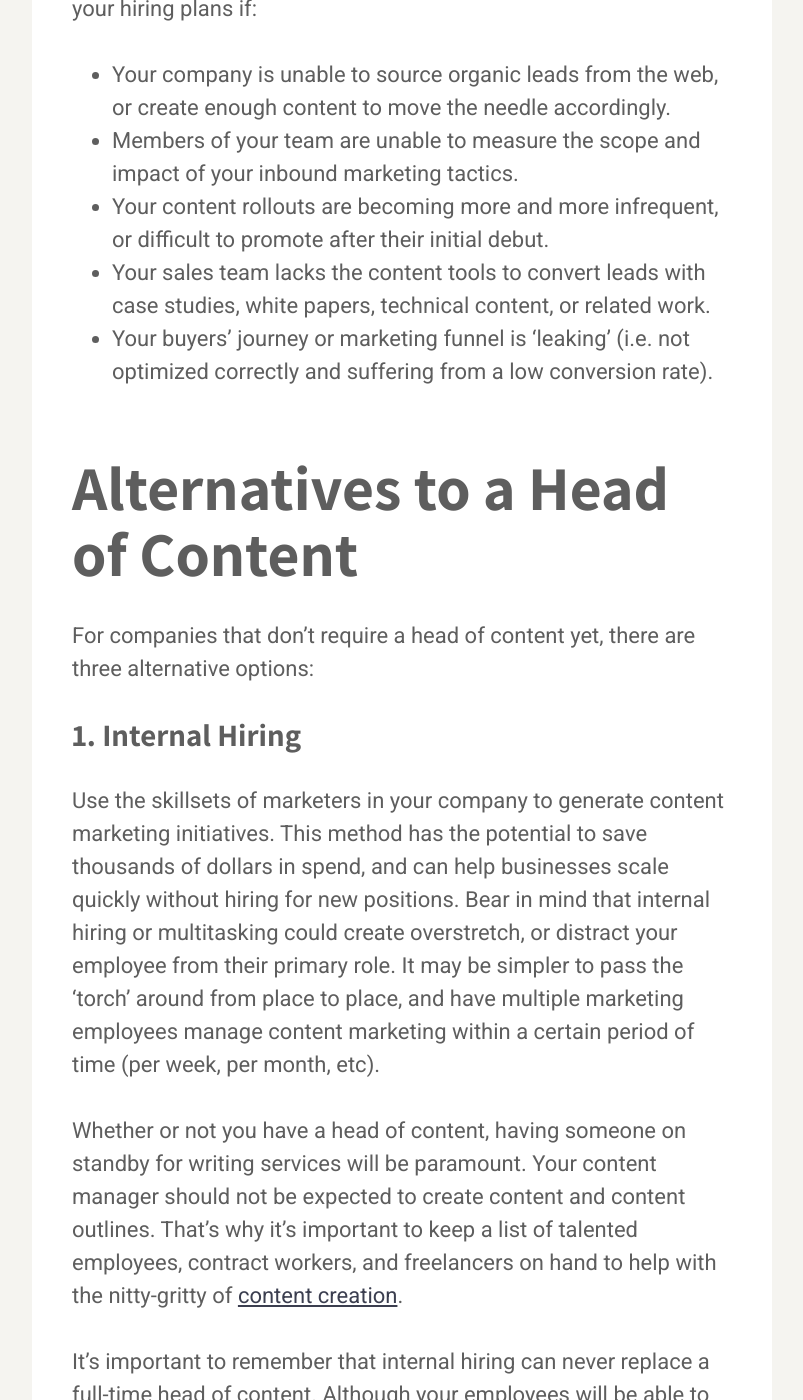
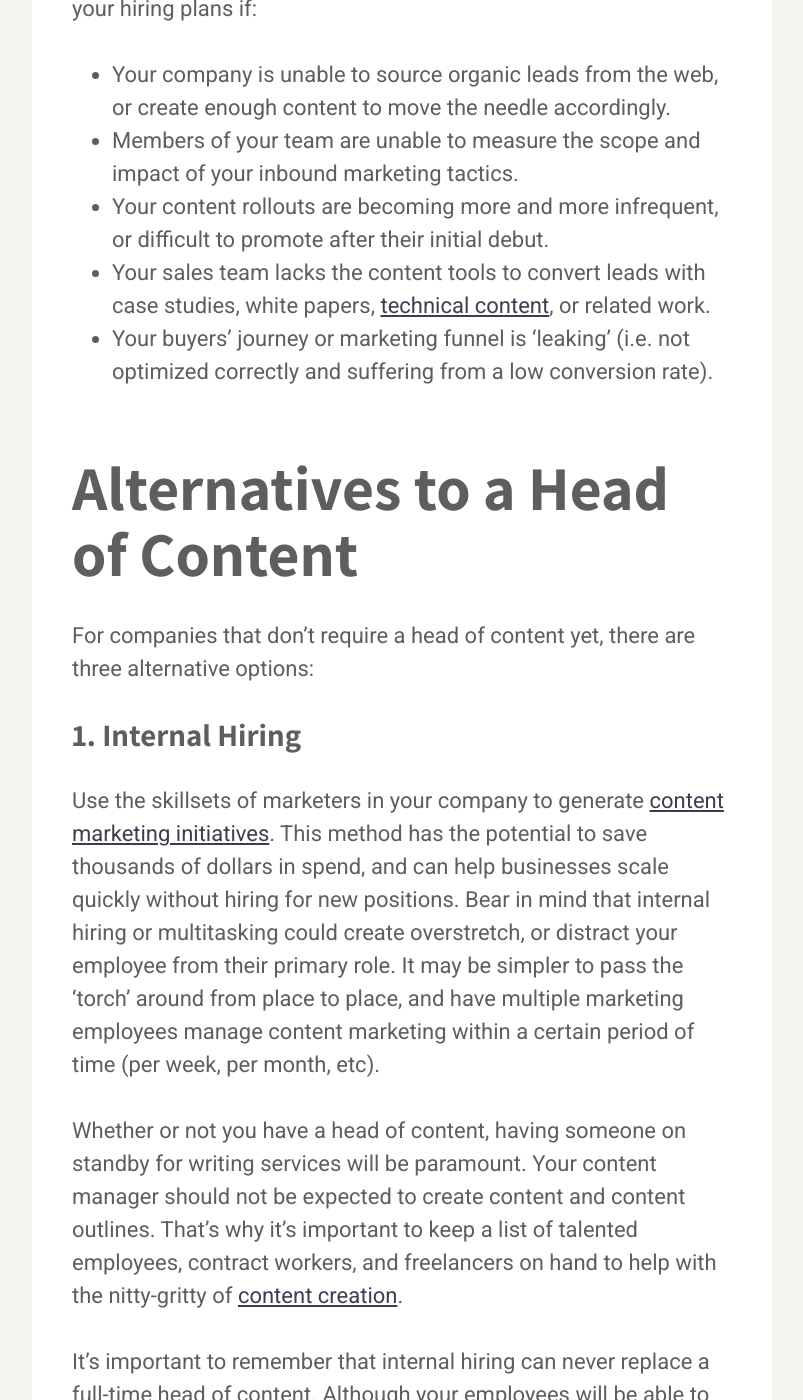
Before and after one commit to karllhughes/learn, a Jekyll site: the page built from _posts/2021-10-01-what-is-a-head-of-content.md, in a window 1280 px wide and 1400 px high, scrolled down 5057 px. Shown: the whole window, without its empty margins (238-1041 px from the left). Built offline with Jekyll 4.4.1, drawn with Linux system fonts in a browser that asks for light colours; a script that is not in the unit is left out; some of the changed text lies outside the part shown.

Commit message:
Update Posts “2021-10-01-what-is-a-head-of-content”

```diff
--- a/_posts/2021-10-01-what-is-a-head-of-content.md
+++ b/_posts/2021-10-01-what-is-a-head-of-content.md
@@ -12,11 +12,11 @@
 ---
 In our age of digital adoption and value-driven marketing, a head of content is increasingly important for startup success. In this article, we’re going to get familiarized with major topics on the subject:
 
-- What is a head of content?
-- Characteristics of a head of content
-- When you need a head of content
-- Alternatives to a head of content
-- Making the right call for your business
+* What is a head of content?
+* Characteristics of a head of content
+* When you need a head of content
+* Alternatives to a head of content
+* Making the right call for your business
 
 ## What Is a Head of Content?
 
@@ -24,9 +24,9 @@
 
 Content can take the form of text, audio, or video, and appear in almost any digital space. The brainstorming, administration, and management of content will stem from your [content manager](https://blog.hubspot.com/marketing/content-manager?toc-variant-a=) (also called a head of content). Their daily tasks fall into three categories:
 
-- The creation of a holistic content strategy.
-- The management of other members of the content team (like graphic designers, copywriters, and freelancers).
-- The monitoring of analytics to direct data-driven and evolving content plans.
+* The creation of a holistic content strategy.
+* The management of other members of the content team (like graphic designers, copywriters, and freelancers).
+* The monitoring of analytics to direct data-driven and evolving content plans.
 
 While they may not always be doing actual content creation, they will be heavily involved with its development. By supervising content generation, heads of content work closely with marketing teams, sales groups, and the CMO of your company. Their primary objective is to actualize and promote online content, making a measurable difference on your ROI.
 
@@ -34,13 +34,14 @@
 
 These marketing gurus are ‘T’ shaped professionals, meaning they have a wide span of industry knowledge and a deep understanding of content, SEO, and content marketing initiatives. Realistically, they should embody key traits that keep your company on the cutting edge of inbound strategy, and heads of content must:
 
-- Stay current with the latest content platforms and trends.
-- Have a broad understanding of what makes good content.
-- Be able to enact best practices across all your content, harnessing SEO, social media, evergreen posting, and more.
+* Stay current with the latest content platforms and trends.
+* Have a broad understanding of what makes good content.
+* Be able to enact best practices across all your content, harnessing SEO, social media, evergreen posting, and more.
 
 As the head of content has seniority over members of the marketing department, they should exhibit strong leadership qualities.  They must be quick to meet deadlines, flexible on the fly, and able to respond well to revisions. They are skilled at adapting their writing to meet your brand voice and tone, and can work with or without an established rubric.
 
 Before you hire a head of content, you should make sure they are familiar with your niche. Even if your candidate has years of experience in content, they may not be comfortable working within your tech stack, programs, or products. Take time to source a head of content that exhibits these [key traits](https://uplandsoftware.com/kapost/resources/blog/how-to-hire-a-great-content-manager/):
+
 1. Detail oriented in every sense of the word. Your content manager needs to keep track of all efforts, and know where to access content at any time. They should be able to check blog posts, articles, emails, and other forms of content for proper grammar, SEO, and where they sit in the strategy.
 2. Deep experience both creating content and analyzing results. Some content creators are excellent at written content, but less comfortable tracking KPIs or other metrics. On the other hand, some marketers are incredible data analysts, but weaker at hands-on content creation. Try to find a balance between the two.
 
@@ -50,10 +51,10 @@
 
 Here’s how to tell when to hire a head of content:
 
-- Your company has the means to support a full-time employee.
-- The business retains both a marketing and sales department.
-- All proto-content marketing has seen traction, but not enough to move the needle.
-- Content marketing programs are seeing a great deal of traction, but your company is unable to supply higher output with more blogs, articles, etc.
+* Your company has the means to support a full-time employee.
+* The business retains both a marketing and sales department.
+* All proto-content marketing has seen traction, but not enough to move the needle.
+* Content marketing programs are seeing a great deal of traction, but your company is unable to supply higher output with more blogs, articles, etc.
 
 If your business operates online or markets products through digital platforms with no physical presence, you’ll want to hire a head of content as soon as your goods or services are ready for launch. Physical businesses may want to wait until there is an express need to hire (meeting the requirements above). If spend is still tight, and you don’t have the ability to retain a full-time head of content, you may want to invest in some [outside help](https://draft.dev/learn/technical-writer-for-hire).
 
@@ -61,11 +62,11 @@
 
 Your company may start to show growing pains in the months leading up to hiring a content manager. You may want to accelerate your hiring plans if:
 
-- Your company is unable to source organic leads from the web, or create enough content to move the needle accordingly.
-- Members of your team are unable to measure the scope and impact of your inbound marketing tactics.
-- Your content rollouts are becoming more and more infrequent, or difficult to promote after their initial debut.
-- Your sales team lacks the content tools to convert leads with case studies, white papers, technical content, or related work.
-- Your buyers’ journey or marketing funnel is ‘leaking’ (i.e. not optimized correctly and suffering from a low conversion rate).
+* Your company is unable to source organic leads from the web, or create enough content to move the needle accordingly.
+* Members of your team are unable to measure the scope and impact of your inbound marketing tactics.
+* Your content rollouts are becoming more and more infrequent, or difficult to promote after their initial debut.
+* Your sales team lacks the content tools to convert leads with case studies, white papers, [technical content](https://draft.dev/learn/how-to-write-technical-guides), or related work.
+* Your buyers’ journey or marketing funnel is ‘leaking’ (i.e. not optimized correctly and suffering from a low conversion rate).
 
 ## Alternatives to a Head of Content
 
@@ -73,7 +74,7 @@
 
 ### 1. Internal Hiring
 
-Use the skillsets of marketers in your company to generate content marketing initiatives. This method has the potential to save thousands of dollars in spend, and can help businesses scale quickly without hiring for new positions. Bear in mind that internal hiring or multitasking could create overstretch, or distract your employee from their primary role. It may be simpler to pass the ‘torch’ around from place to place, and have multiple marketing employees manage content marketing within a certain period of time (per week, per month, etc).
+Use the skillsets of marketers in your company to generate [content marketing initiatives](https://draft.dev/learn/marketing-checklist). This method has the potential to save thousands of dollars in spend, and can help businesses scale quickly without hiring for new positions. Bear in mind that internal hiring or multitasking could create overstretch, or distract your employee from their primary role. It may be simpler to pass the ‘torch’ around from place to place, and have multiple marketing employees manage content marketing within a certain period of time (per week, per month, etc).
 
 Whether or not you have a head of content, having someone on standby for writing services will be paramount. Your content manager should not be expected to create content and content outlines. That’s why it’s important to keep a list of talented employees, contract workers, and freelancers on hand to help with the nitty-gritty of [content creation](https://draft.dev/learn/content-creation-agency).
 
@@ -87,7 +88,7 @@
 
 ### 3. Agency Outsourcing
 
-Agency outsourcing is one of the best options for established startups. If you have a greater marketing budget, a higher content need, and specific industry requirements, agencies like [Draft.dev](https://Draft.dev) could be your best bet. We develop blog posts, articles, and other inbound marketing collateral with technical audiences in mind, capturing the attention of decision makers.
+[Agency outsourcing](https://draft.dev/learn/best-content-creation-agencies) is one of the best options for established startups. If you have a greater marketing budget, a higher content need, and specific industry requirements, agencies like [Draft.dev](https://Draft.dev) could be your best bet. We develop blog posts, articles, and other inbound marketing collateral with technical audiences in mind, capturing the attention of decision makers.
 
 Outsourcing content to agencies like Draft.dev doesn’t fit every situation. Agencies carry a higher price tag, typically on a monthly retainer, while freelancers usually charge per project or per word. Understand how much you can dedicate to an agency before you sign on the dotted line.
 
```
